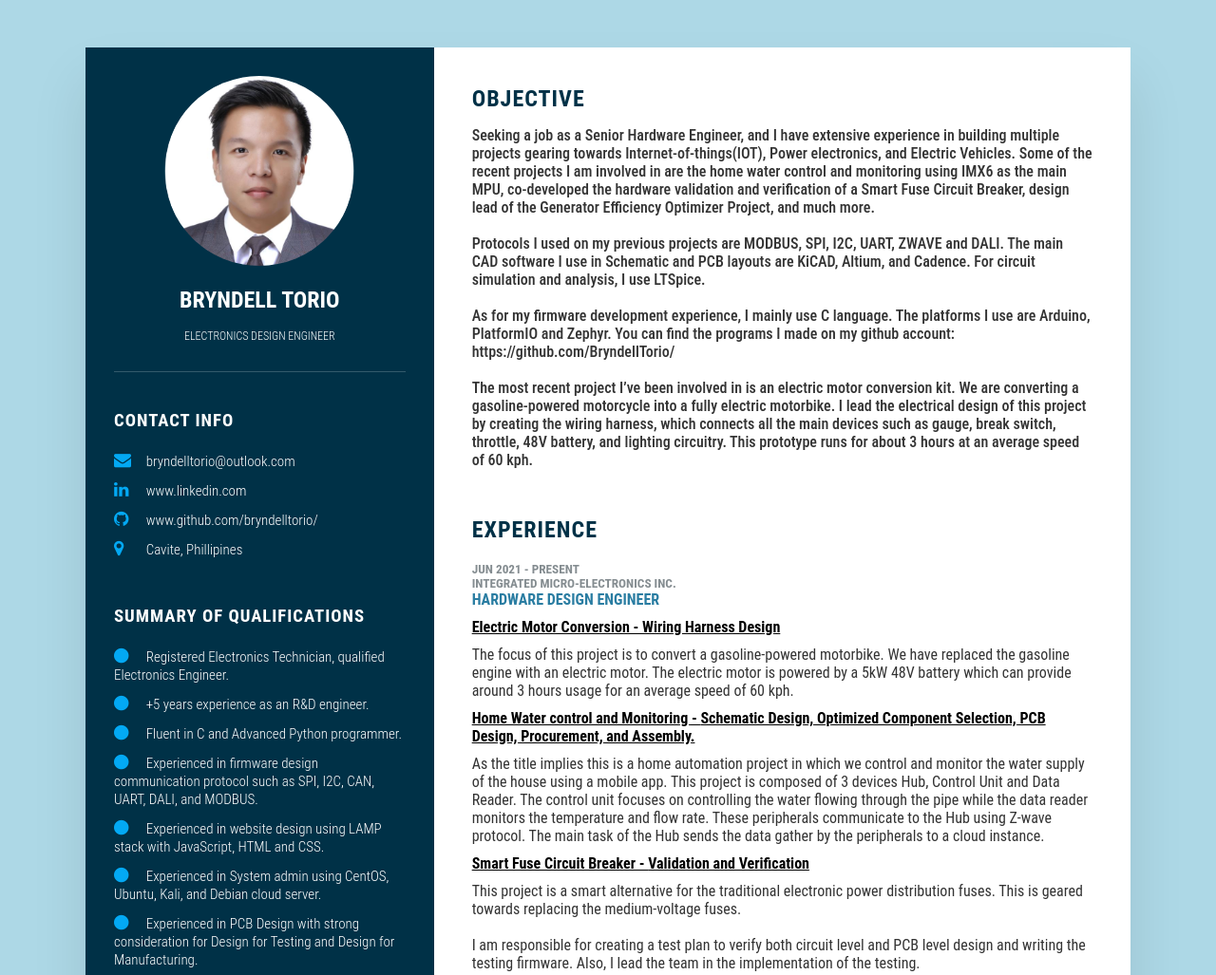
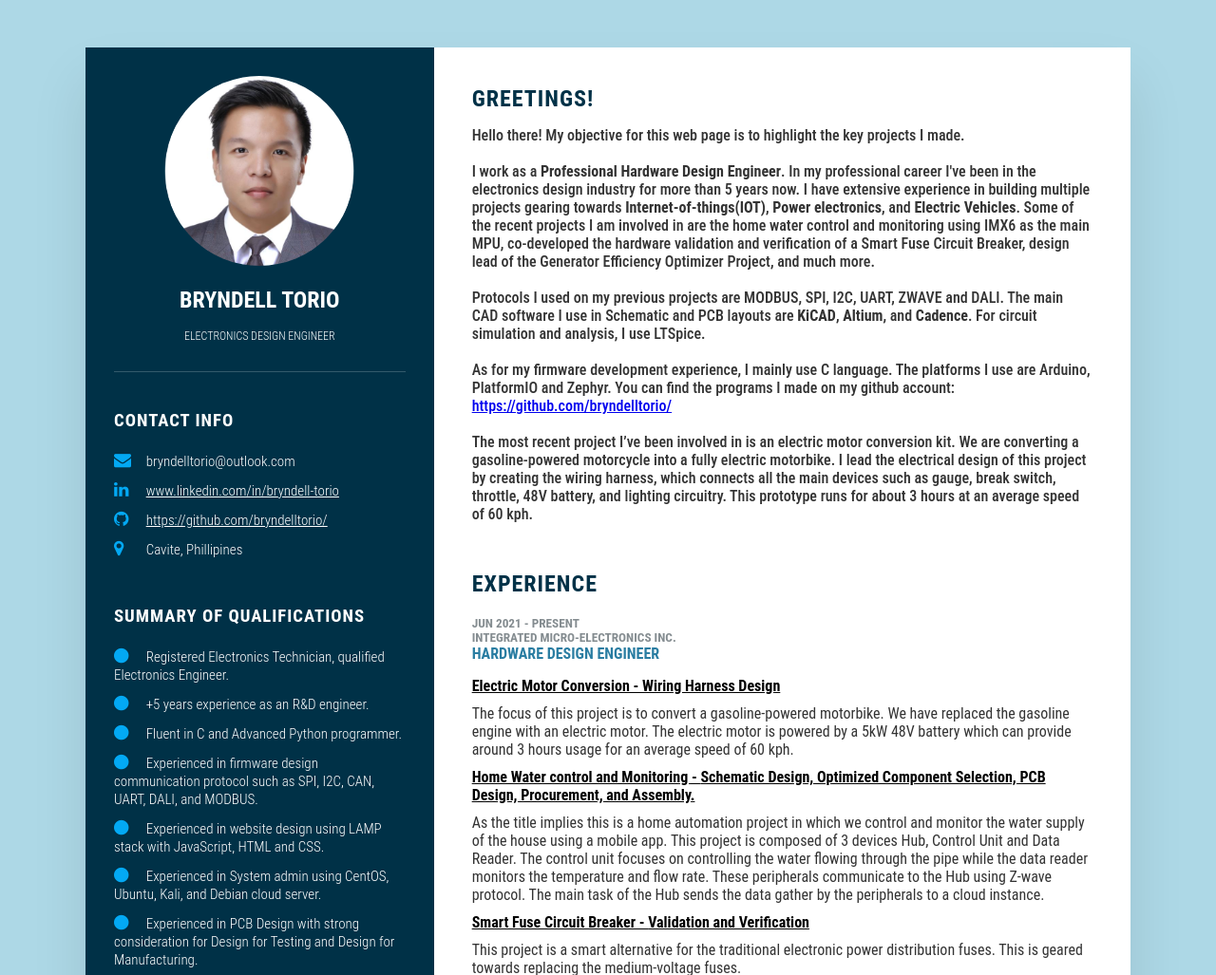
Before and after one commit to BryndellTorio/online-profile, a plain HTML site: page index.html in a window 1280 px wide. Shown: the top 1027 px of the page at 95% size. Drawn offline with Linux system fonts and the light colour scheme.

Commit message:
Objective changed greeting the possible customer. Added links for the linkedin and github accounts.

```diff
--- a/index.html
+++ b/index.html
@@ -25,11 +25,11 @@
             </li>
             <li>
               <span class="icon"><i class="fa fa-linkedin" aria-hidden="true"></i></span>
-              <span class="text">www.linkedin.com</span>
+              <span class="text"><a href="https://www.linkedin.com/in/bryndell-torio-b3202a119">www.linkedin.com/in/bryndell-torio</a></span>
             </li>
             <li>
               <span class="icon"><i class="fa fa-github" aria-hidden="true"></i></span>
-              <span class="text">www.github.com/bryndelltorio/</span>
+              <span class="text"><a href="https://github.com/bryndelltorio/">https://github.com/bryndelltorio/</a></span>
             </li>
             <li>
               <span class="icon"><i class="fa fa-map-marker" aria-hidden="true"></i></span>
@@ -212,20 +212,22 @@
       </div>
       <div class="right_Side">
         <div class="objective">
-          <h2 class="title2">Objective</h2>
+          <h2 class="title2">Greetings!</h2>
           <p>
-            Seeking a job as a Senior Hardware Engineer, and I have extensive experience in building
-            multiple projects gearing towards Internet-of-things(IOT), Power electronics, and Electric
-            Vehicles. Some of the recent projects I am involved in are the home water control and
-            monitoring using IMX6 as the main MPU, co-developed the hardware validation and
+            Hello there! My objective for this web page is to highlight the key projects I made.<br><br>
+            I work as a <b>Professional Hardware Design Engineer</b>. In my professional career I've been in the
+            electronics design industry for more than 5 years now.
+            I have extensive experience in building multiple projects gearing towards <b>Internet-of-things(IOT)</b>,
+            <b>Power electronics</b>, and <b>Electric Vehicles</b>. Some of the recent projects I am involved in are the home
+            water control and monitoring using IMX6 as the main MPU, co-developed the hardware validation and
             verification of a Smart Fuse Circuit Breaker, design lead of the Generator Efficiency
             Optimizer Project, and much more.
             <br><br>Protocols I used on my previous projects are MODBUS, SPI, I2C, UART, ZWAVE and
-              DALI. The main CAD software I use in Schematic and PCB layouts are KiCAD, Altium,
-              and Cadence. For circuit simulation and analysis, I use LTSpice.
+            DALI. The main CAD software I use in Schematic and PCB layouts are <b>KiCAD</b>, <b>Altium</b>,
+            and <b>Cadence</b>. For circuit simulation and analysis, I use LTSpice.
             <br><br>As for my firmware development experience, I mainly use C language. The platforms I
               use are Arduino, PlatformIO and Zephyr. You can find the programs I made on my github
-              account: https://github.com/BryndellTorio/
+            account: <a href="https://github.com/bryndelltorio/">https://github.com/bryndelltorio/</a>
             <br><br>The most recent project I’ve been involved in is an electric motor conversion kit. We are
               converting a gasoline-powered motorcycle into a fully electric motorbike. I lead the
               electrical design of this project by creating the wiring harness, which connects all the main
--- a/style.css
+++ b/style.css
@@ -127,6 +127,11 @@ body
   font-weight: 300;
 }
 
+.contactInfo ul li span a
+{
+  color: #fff
+}
+
 .contactInfo.qualifications .text
 {
   font-size: 15px;
@@ -244,7 +249,15 @@ p
 
 .experience .box .text h4
 {
+  margin-bottom: 15px;
   text-transform: uppercase;
   color: #2a7da2;
   font-size: 16px;
 }
+
+.experience .box .icon
+{
+  color: green;
+}
+
+.experience .box .text
```
